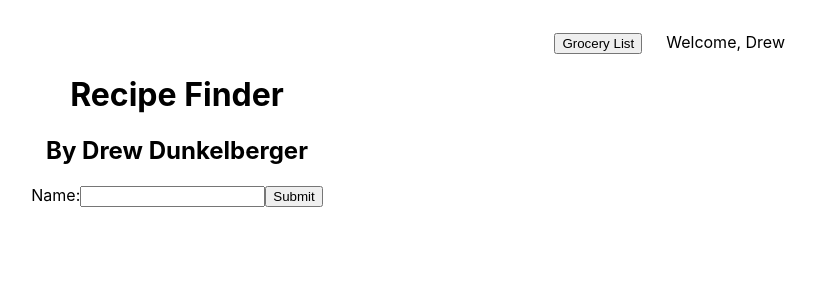
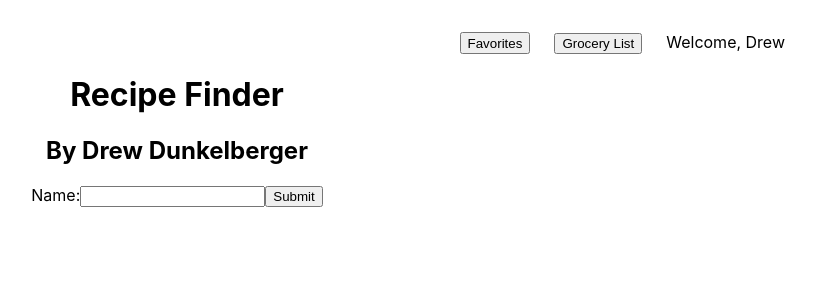
Before and after one commit to drewdunk10/react-recipe-finder, a React (Create React App) app: page / in a window 1280 px wide. Shown: the top 300 px of the page, without its empty margins (463-1279 px from the left). Built offline with nearby package versions, Linux system fonts and the light colour scheme.

Commit message:
Extract Navigation bar from GroceryList

```diff
--- a/src/components/App/App.js
+++ b/src/components/App/App.js
@@ -1,9 +1,9 @@
 import UserContext from "../User/User";
 import Search from "../Search/Search";
 import RecipeCard from "../RecipeCard/RecipeCard"
-import GroceryList from "../GroceryList/GroceryList"
 import './App.css';
 import {useState} from "react";
+import Navigation from "../Navigation/Navigation";
 
 const user = {
     name: 'Drew',
@@ -18,9 +18,7 @@ function App() {
       <UserContext.Provider value={user}>
         <div className="App">
           <header className="App-header">
-              <nav>
-                  <GroceryList/>
-              </nav>
+              <Navigation/>
               <h1>
                   Recipe Finder
               </h1>
--- a/src/components/GroceryList/GroceryList.css
+++ b/src/components/GroceryList/GroceryList.css
@@ -1,12 +1,3 @@
-.user-bar {
-    display: flex;
-    justify-content: right;
-    gap: 1.5em;
-    /* Hide bullet point and remove its spacing */
-    list-style: none;
-    padding: 0;
-}
-
 .dropdown {
     display: flex;
     flex-direction: column;
--- a/src/components/GroceryList/GroceryList.js
+++ b/src/components/GroceryList/GroceryList.js
@@ -7,9 +7,7 @@ function GroceryList() {
     const [isHidden, setHidden] = useState(true)
 
     return(
-        <div className={"flex: 1 1 auto;"}>
-            <ul className={"user-bar"}>
-                <li>
+        <div>
             <button type="button" onClick={() => setHidden(!isHidden)}>Grocery List</button>
             <section className={isHidden ? "hidden-desc" : "expanded-desc"}>
                 <ul className={"dropdown"}>
@@ -23,9 +21,6 @@ function GroceryList() {
                     }
                 </ul>
             </section>
-                </li>
-                <li>Welcome, {user.name}</li>
-            </ul>
         </div>
     );
 }
--- /dev/null
+++ b/src/components/Navigation/Navigation.css
@@ -0,0 +1,8 @@
+.user-bar {
+    display: flex;
+    justify-content: right;
+    gap: 1.5em;
+    /* Hide bullet point and remove its spacing */
+    list-style: none;
+    padding: 0;
+}
--- /dev/null
+++ b/src/components/Navigation/Navigation.js
@@ -0,0 +1,22 @@
+import {useContext} from "react";
+import UserContext from "../User/User";
+import './Navigation.css';
+import GroceryList from "../GroceryList/GroceryList";
+
+function Navigation() {
+    const user = useContext(UserContext);
+
+    return(
+        <nav className={"flex: 1 1 auto;"}>
+            <ul className={"user-bar"}>
+                {<button type={"button"}>Favorites</button>  /* TODO: Replace with link to favorites page*/}
+                <li>
+                    <GroceryList/>
+                </li>
+                <li>Welcome, {user.name}</li>
+            </ul>
+        </nav>
+    );
+}
+
+export default Navigation
```
Lines whose indentation alone changed are shown as unchanged.
